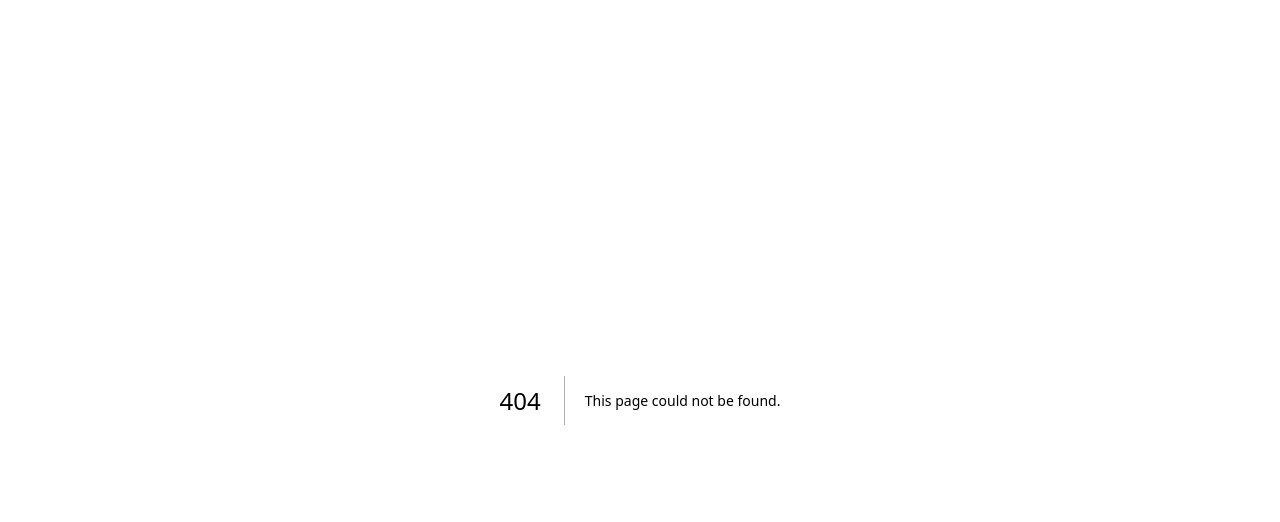
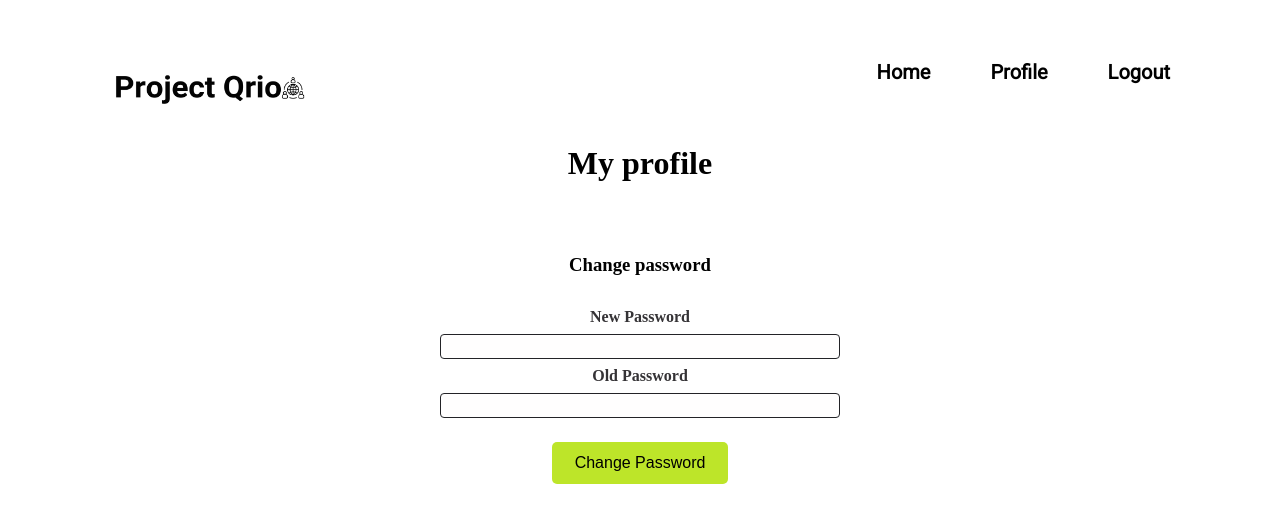
Before and after one commit to ProjectQrio/qrio-open-source, a Next.js app: page /profile in a window 1280 px wide. Before the commit this address had no page. Shown: the top 522 px of the page. Built offline with nearby package versions, Linux system fonts and the light colour scheme; no server answers; sample sign-in values are in the browser's storage.

Commit message:
updated with lost pages

```diff
--- /dev/null
+++ b/src/components/MainNavigation.js
@@ -0,0 +1,43 @@
+import Link from "next/link";
+import { useSession, signOut } from 'next-auth/react';
+import classes from "./MainNavigation.module.css";
+
+
+export default function MainNavigation() {
+    const { data: session, status } = useSession()
+    const loading = status === "loading"
+
+
+    console.log(loading);
+    console.log(session);
+
+
+    function logoutHandler(e) {
+        e.preventDefault();
+        signOut();
+    }
+
+    return (
+        <header className={classes.header}>
+            <div className={classes.logo}>
+                <Link href="/">
+                    <img
+                        src="/qrioheaderlogo.png"
+                        alt="Your logo"
+                        className={classes.logo}
+                        width={200}
+                        height={55}
+                    />
+                </Link>
+            </div>
+
+            <div className={classes.linkscontainer}>
+                <Link href="/">Home</Link>
+                {!session && !loading && (<Link href="/login">Log In</Link>)}
+                {!session && !loading && (<Link href="/login">Register</Link>)}
+                {session && (<Link href="/profile">Profile</Link>)}
+                {session && (<a className={classes.logoutbutton} onClick={logoutHandler}>Logout</a>)}
+            </div>
+        </header>
+    );
+}
--- /dev/null
+++ b/src/components/MainNavigation.module.css
@@ -0,0 +1,59 @@
+
+
+.header {
+    display: flex;
+    padding: 10px;
+    margin: 50px 100px 15px;
+  }
+
+
+  .linkscontainer {
+    display: flex;
+    justify-content: flex-end;
+    flex-shrink: 1;
+  }
+
+  .linkscontainer a {
+    margin-left: 60px;
+  }
+
+  .header a {
+    font-family: 'Roboto', sans-serif;
+    font-size: 20px;
+    font-weight: 600;
+    color: black;
+    transition: transform 0.3s, color 0.3s ease;
+  }
+
+  .header a:hover {
+    color: #252CFC;
+    transform: scale(1.1);
+  }
+
+  .logo {
+    flex-grow: 1;
+  }
+
+
+  .logoutbutton:hover {
+    color: #252CFC;
+    flex-grow: 1;
+    transform: scale(1.1);
+  }
+
+
+.logoutbutton {
+    font-family: 'Roboto', sans-serif;
+    font-size: 20px;
+    font-weight: 600;
+    color: black;
+    padding: 0px 0px;
+    margin-left: 60px;
+    background-color: #bce52900;
+    color: black;
+    transition: background-color 0.3s ease, color 0.3s ease, transform 0.3s ease;
+    border-width: 0px;
+    border-radius: 0px;
+    transition: transform 0.3s;
+    cursor: pointer;
+  }
--- /dev/null
+++ b/src/components/profile/profile-form.js
@@ -0,0 +1,45 @@
+import { useRef } from 'react';
+import classes from './profile-form.module.css';
+import { getSession } from 'next-auth/react'
+
+
+
+function ProfileForm(props) {
+  const oldPasswordRef = useRef();
+  const newPasswordRef = useRef();
+
+  // {session ? <p>You are logged in as {session.user.email}.</p> : <p>You are not logged in.</p>}
+
+  function submitHandler(event) {
+    event.preventDefault();
+
+    const enteredOldPassword = oldPasswordRef.current.value;
+    const enteredNewPassword = newPasswordRef.current.value;
+
+    //optional: check if values are valid
+
+    props.onChangePassword({
+      oldPassword: enteredOldPassword,
+      newPassword: enteredNewPassword,
+  }
+  );
+  }
+
+  return (
+    <form className={classes.form} onSubmit={submitHandler}>
+      <div className={classes.control}>
+        <label htmlFor='new-password'>New Password</label>
+        <input type='password' id='new-password' ref={newPasswordRef}/>
+      </div>
+      <div className={classes.control}>
+        <label htmlFor='old-password'>Old Password</label>
+        <input type='password' id='old-password' ref={oldPasswordRef}/>
+      </div>
+      <div className={classes.action}>
+        <button>Change Password</button>
+      </div>
+    </form>
+  );
+}
+
+export default ProfileForm;
--- /dev/null
+++ b/src/components/profile/profile-form.module.css
@@ -0,0 +1,51 @@
+.form {
+    width: 95%;
+    max-width: 25rem;
+    margin: 2rem auto;
+  }
+
+  .control {
+    margin-bottom: 0.5rem;
+  }
+
+  .control label {
+    font-weight: bold;
+    font: roboto;
+    margin-bottom: 0.5rem;
+    color: #353336;
+    display: block;
+
+  }
+
+  .control input {
+    display: block;
+    font: roboto;
+    width: 100%;
+    border-radius: 4px;
+    border: 1px solid #232327;
+    padding: 0.25rem;
+    background-color: #fffefe;
+  }
+
+  .action {
+    margin-top: 1.5rem;
+  }
+
+
+  .action button {
+    font-size: 16px;
+    font: roboto;
+    padding: 12px 23px;
+    background-color: #BDE529;
+    color: black;
+    transition: background-color 0.3s ease, color 0.3s ease, transform 0.3s ease;
+    border-width: 0;
+    border-radius: 5px;
+
+  }
+
+  .action button:hover {
+    background-color: #252CFC;
+    color: white;
+    transform: scale(1.1); /* Make the button grow a bit */
+  }
--- /dev/null
+++ b/src/components/profile/user-profile.js
@@ -0,0 +1,32 @@
+
+import ProfileForm from "./profile-form"
+
+function UserProfile() {
+
+async function changePasswordHandler(passwordData) {
+  const response = await fetch('/api/auth/change-password', {
+    method: 'PATCH',
+    body: JSON.stringify(passwordData),
+    headers: {
+      'Content-Type': 'application/json'
+    }
+  });
+  const data = await response.json();
+
+  console.log(data);
+}
+
+
+  return (
+    <div>
+      <center>
+        <h1>My profile</h1>
+        < br />   < br />   < br />   < br />
+        <h3>Change password</h3>
+        <ProfileForm onChangePassword={changePasswordHandler}></ProfileForm>
+      </center>
+    </div>
+  );
+}
+
+export default UserProfile;
--- /dev/null
+++ b/src/pages/profile.js
@@ -0,0 +1,35 @@
+
+import MainNavigation from "../components/MainNavigation.js";
+import UserProfile from "@/components/profile/user-profile.js";
+import { getSession } from "next-auth/react";
+
+
+function ProfilePage() {
+
+  return (
+    <div>
+      <MainNavigation></MainNavigation>
+    <UserProfile></UserProfile>
+    </div>
+  );
+}
+
+export async function getServerSideProps(context) {
+  const session = await getSession({req: context.req});
+
+  if (!session) {
+    return {
+      redirect: {
+        destination: "/login",
+        permanent: false,
+      },
+    };
+  }
+
+  return {
+    props: { session },
+  };
+}
+
+
+export default ProfilePage;
```
Also changed, not shown: src/pages/login.js (added, +32 -0 lines).
